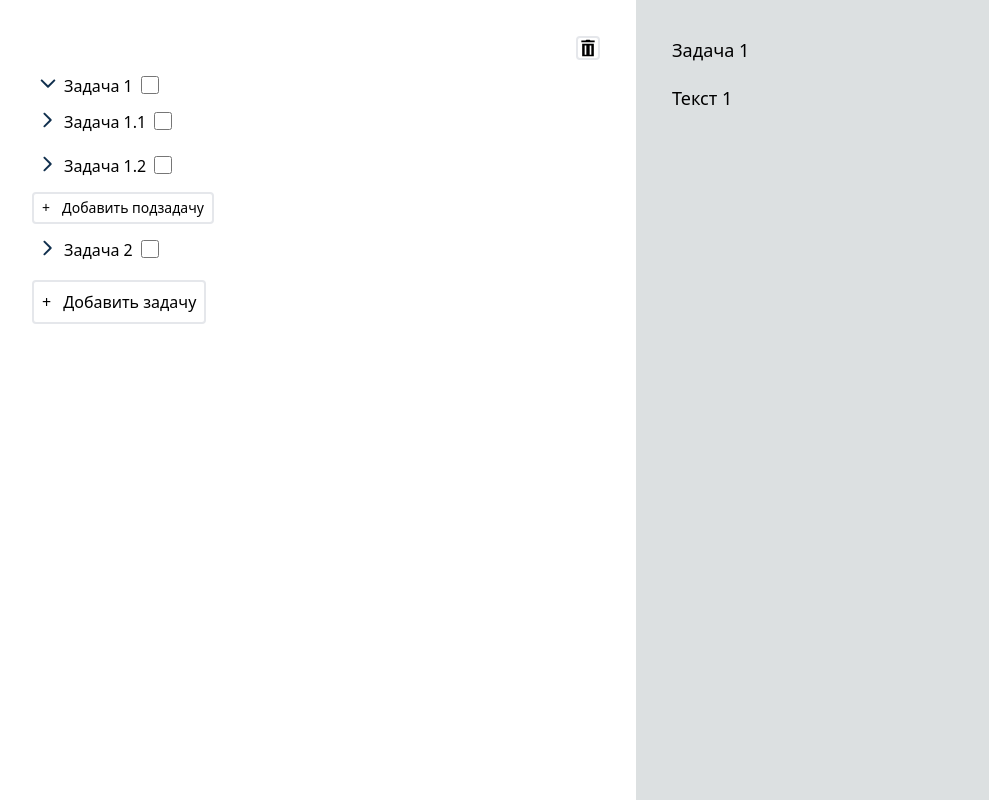
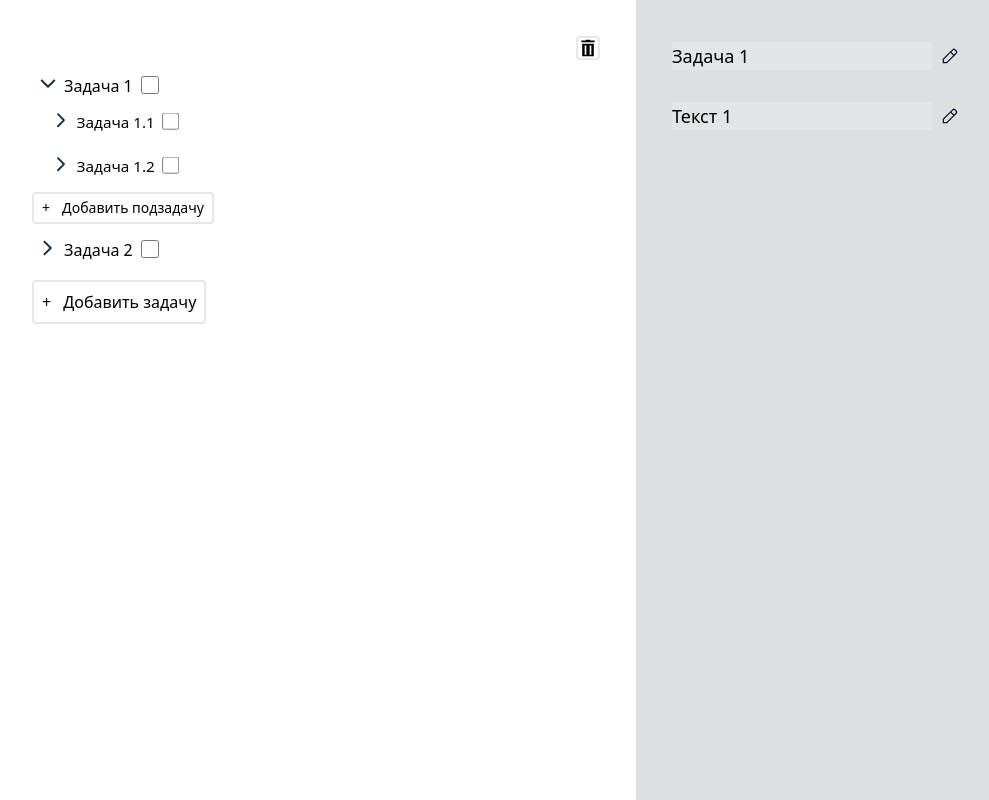
Before and after one commit to ConquestSucks/todoapp, a React (Create React App) app: page / in a window 1280 px wide. Both pictures are taken after a click on the icon 52 px from the left and 84 px from the top of the page. Shown: the whole page, without its empty margins (4-993 px from the left). Built offline with nearby package versions, Linux system fonts and the light colour scheme.

Commit message:
added popup to create task, fixed reactivity, now tasks can be edit

```diff
--- a/src/components/Task.tsx
+++ b/src/components/Task.tsx
@@ -1,8 +1,9 @@
+import Task from '../task'
+import { ReactComponent as Arrow } from '../media/arrow.svg'
 import React from 'react';
+import { taskStore } from '../task.store';
 import { observer } from 'mobx-react-lite';
-import Task from '../task';
-import { taskStore } from '../task.store';
-import { ReactComponent as Arrow } from '../media/arrow.svg';
+import { formStore } from '../form.store';
 
 interface TaskComponentProps {
     task: Task;
@@ -10,14 +11,11 @@ interface TaskComponentProps {
 }
 
 const TaskComponent: React.FC<TaskComponentProps> = observer(({ task, onSelectTask }) => {
-    const [isExpanded, setIsExpanded] = React.useState<boolean>(false);
-
-    const toggleExpand = () => setIsExpanded(!isExpanded);
+    const toggleExpand = () => task.revealed = !task.revealed
 
     const handleCheckboxChange = (e: React.ChangeEvent<HTMLInputElement>) => {
-        taskStore.toggleTaskSelection(task, e.target.checked);
-    };
-
+        taskStore.toggleTaskSelection(task, e.target.checked)
+    }
     return (
         <div className='flex flex-col min-w-full min-h-10 max-w-fit text-left hover:bg-lb hover:duration-500 duration-500 rounded select-none'>
             <div
@@ -25,34 +23,42 @@ const TaskComponent: React.FC<TaskComponentProps> = observer(({ task, onSelectTa
                 onClick={() => onSelectTask(task)}
             >
                 <Arrow
-                    className={`w-4 h-4 transform ${isExpanded ? 'rotate-90' : ''} duration-300`}
+                    className={`w-4 h-4 transform ${task.revealed ? 'rotate-90' : ''} duration-300`}
                     onClick={toggleExpand}
                 />
                 <span className='text-base leading-5 font-medium'>{task.name}</span>
-                <input
-                    type='checkbox'
-                    className='w-4.5 h-4.5'
-                    checked={task.selected}
-                    onChange={handleCheckboxChange}
-                />
+                <input type='checkbox' className='w-4.5 h-4.5' checked={task.selected} onChange={handleCheckboxChange}></input>
             </div>
-            {isExpanded && task.childs.length > 0 && (
+            {task.revealed && (
                 <div className='flex flex-col text-sm gap-1'>
-                    {task.childs.map(subTask => (
-                        <TaskComponent
+                    {task.childs.map((subTask) => (
+                        <div
+                            className='scale-95'
                             key={subTask.id}
-                            task={subTask}
-                            onSelectTask={onSelectTask}
-                        />
+                        >
+                            <TaskComponent
+                                key={subTask.id}
+                                task={subTask}
+                                onSelectTask={onSelectTask}
+                            />
+                        </div>
                     ))}
                     <div className='flex w-fit gap-3 border-2 py-1 px-2 rounded box-border cursor-pointer active:bg-lb hover:border-black'>
                         <span>+</span>
-                        <span className='font-medium'>Добавить подзадачу</span>
+                        <span
+                            className='font-medium'
+                            onClick={() => {
+                                formStore.isFormOpen = true
+                                taskStore.activeParentId = task.id
+                            }}
+                        >
+                            Добавить подзадачу
+                        </span>
                     </div>
                 </div>
             )}
         </div>
-    );
+    )
 });
 
 export default TaskComponent;
--- /dev/null
+++ b/src/components/TaskPopup.tsx
@@ -0,0 +1,44 @@
+import { taskStore } from "../task.store"
+import { formStore } from "../form.store"
+
+const TaskPopup = () => {
+    return (
+        <div className="absolute h-full w-full flex items-center justify-center">
+            <div className="flex flex-col items-start border-2 border-black rounded p-2 bg-lb gap-2">
+                <input
+                    type="text"
+                    placeholder="Введите название"
+                    onChange={(e) => {
+                        formStore.name = e.target.value
+                    }}
+                />
+                <input
+                    type="text"
+                    placeholder="Введите описание"
+                    onChange={(e) => {
+                        formStore.description = e.target.value
+                    }}
+                />
+                <div className="flex w-full gap-4 justify-center">
+                    <span
+                        className="cursor-pointer "
+                        onClick={ () => {
+                            taskStore.addTask(formStore.name, formStore.description)
+                            formStore.isFormOpen = false
+                        }}
+                    >
+                        Добавить
+                    </span>
+                    <span
+                        className="cursor-pointer "
+                        onClick={() => formStore.isFormOpen = false}
+                    >
+                        Закрыть
+                </span>
+                </div>
+            </div>
+        </div>
+    )
+}
+
+export default TaskPopup
--- /dev/null
+++ b/src/form.store.ts
@@ -0,0 +1,26 @@
+import { makeAutoObservable } from "mobx";
+
+class FormStore {
+    name: string = '';
+    description: string = '';
+    isFormOpen: boolean = false;
+
+    constructor() {
+        makeAutoObservable(this)
+    };
+
+    setName(value: string) {
+        this.name = value
+    }
+
+    setDescription(value: string) {
+        this.description = value
+    }
+
+    clearFrom() {
+        this.name = '';
+        this.description = '';
+    }
+}
+
+export const formStore = new FormStore();
--- a/src/pages/MainPage.tsx
+++ b/src/pages/MainPage.tsx
@@ -2,8 +2,11 @@ import TaskComponent from '../components/Task';
 import { observer } from 'mobx-react-lite';
 import Task from '../task'
 import { taskStore } from "../task.store"
+import { formStore } from '../form.store';
 import { useState } from 'react'
 import { ReactComponent as Trash } from '../media/trash.svg'
+import { ReactComponent as Edit } from '../media/edit.svg'
+import TaskPopup from '../components/TaskPopup';
 
 function MainPage() {
     const [selectedTask, setSelectedTask] = useState<Task | null>(null);
@@ -35,7 +38,11 @@ function MainPage() {
                 {displayTasks}
                 <div className='p-2 flex items-center gap-3 w-fit border-2 rounded font-medium box-border cursor-pointer active:bg-lb hover:border-black'>
                     <span>+</span>
-                    <span>Добавить задачу</span>
+                    <span
+                        onClick={() => formStore.isFormOpen = true}
+                    >
+                        Добавить задачу
+                    </span>
                 </div>
             </div>
             {isPopupOpen && (
@@ -63,12 +70,32 @@ function MainPage() {
                     </div>
                 </div>
             )}
+            {formStore.isFormOpen && (
+                <TaskPopup />
+            )}
             <div className='min-w-half min-h-screen bg-grey'>
                 <div className='p-9'>
                     {selectedTask ? (
                         <div className='w-fit flex flex-col items-start	text-lg font-normal gap-5'>
-                            <span>{selectedTask.name}</span>
-                            <span>{selectedTask.description}</span>
+                            <div className='flex h-10 items-center gap-2'>
+                                <input
+                                    value={selectedTask.name}
+                                    disabled={!taskStore.isEditName}
+                                    onChange={(e) => {
+                                        selectedTask.name = e.target.value
+                                    }}/>
+                                <Edit className='w-5 h-5 cursor-pointer' onClick={() => taskStore.isEditName = !taskStore.isEditName}/>
+                            </div>
+                            <div className='flex h-10 items-center gap-2'>
+                                <input
+                                    value={selectedTask.description}
+                                    disabled={!taskStore.isEditDescription}
+                                    onChange={(e) => {
+                                        selectedTask.description = e.target.value
+                                    }}
+                                />
+                                <Edit className='w-5 h-5 cursor-pointer' onClick={() => taskStore.isEditDescription = !taskStore.isEditDescription}/>
+                            </div>
                         </div>
                     ) : (
                         <span>Выберите подзадачу для отображения информации
--- a/src/task.store.ts
+++ b/src/task.store.ts
@@ -1,8 +1,11 @@
-import { makeAutoObservable } from 'mobx'
-import Task from './task'
+import { makeAutoObservable } from 'mobx';
+import Task from './task';
 
 class TaskStore {
-    tasks : Array<Task>
+    tasks : Array<Task>;
+    activeParentId : number = -1;
+    isEditName : boolean = false;
+    isEditDescription : boolean = false;
 
     constructor() {
         this.tasks = [
@@ -22,18 +25,38 @@ class TaskStore {
 
                 [ new Task(4,'Задача 2.2', 'Текст 2.2') ],
             ),
-        ]
-        makeAutoObservable(this)
+        ];
+        makeAutoObservable(this);
     }
 
-    subtasks = []
+    findTaskById(id: number): Task | undefined {
+        const searchTask = (taskList: Task[]): Task | undefined => {
+            for (const task of taskList) {
+                if (task.id === id) {
+                    return task;
+                }
+                const foundInChilds = searchTask(task.childs);
+                if (foundInChilds) {
+                    return foundInChilds;
+                }
+            }
+            return undefined;
+        };
 
-    /* addTask = () => {
-        this.tasks.push(new Task())
-    } */
+        return searchTask(this.tasks);
+    }
+
+    addTask(name: string, description: string) {
+        const parentTask = this.findTaskById(this.activeParentId);
+        if (this.activeParentId && parentTask) {
+            parentTask.childs.push(new Task(Math.random() * 5, name, description));
+        } else {
+            this.tasks.push(new Task(Math.random() * 5, name, description));
+        }
+    }
 
     get getTasks() {
-        return this.tasks
+        return this.tasks;
     }
 
     toggleTaskSelection(task: Task, selected: boolean) {
--- a/src/task.ts
+++ b/src/task.ts
@@ -1,3 +1,5 @@
+import { makeAutoObservable } from "mobx";
+
 export default class Task {
     id: number;
     name: string;
@@ -13,5 +15,7 @@ export default class Task {
         this.selected = false;
         this.revealed = false;
         this.childs = childs
+
+        makeAutoObservable(this)
     }
 }
```
Also changed, not shown: src/media/edit.svg (added).
